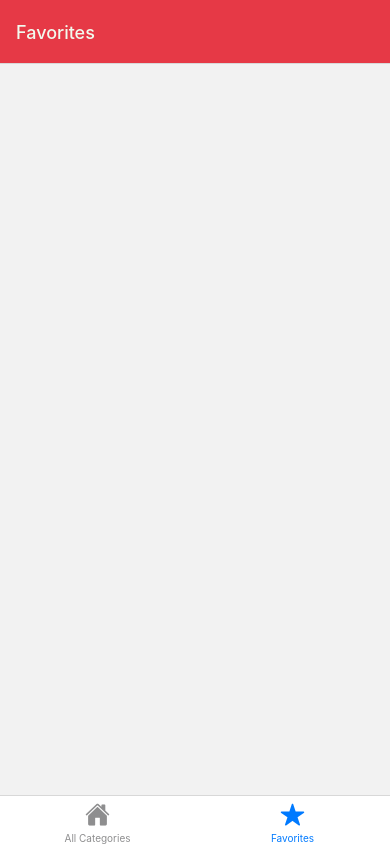
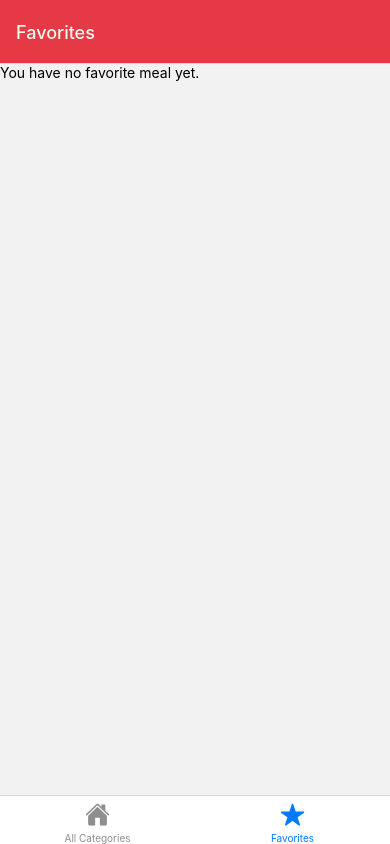
Before and after one commit to washtakzo/Restaurant-App, a React Native app: screen /FavMealsScreen in a window 390 px wide. Built offline with nearby package versions, Linux system fonts and the light colour scheme.

Commit message:
FavMealsScreen handle no favorite meal scenario

```diff
--- /dev/null
+++ b/components/MealsList.tsx
@@ -0,0 +1,36 @@
+import { StyleSheet, Text, View, FlatList } from "react-native";
+import React from "react";
+import Meal from "./Meal";
+
+type Props = {
+  items: Meal[];
+};
+
+const MealsList = ({ items }: Props) => {
+  return (
+    <View style={styles.container}>
+      <FlatList
+        data={items}
+        renderItem={({ item }: { item: Meal }) => (
+          <Meal
+            id={item.id}
+            title={item.title}
+            imageUrl={item.imageUrl}
+            duration={item.duration}
+            complexity={item.complexity}
+            affordability={item.affordability}
+          />
+        )}
+        keyExtractor={(item) => item.id}
+      />
+    </View>
+  );
+};
+
+export default MealsList;
+
+const styles = StyleSheet.create({
+  container: {
+    flex: 1,
+  },
+});
--- a/screens/FavMealsScreen.tsx
+++ b/screens/FavMealsScreen.tsx
@@ -1,36 +1,17 @@
 import { StyleSheet, Text, View, FlatList } from "react-native";
 import React from "react";
 import MealsContext from "../store/meals-context";
-import Meal from "../components/Meal";
+import MealsList from "../components/MealsList";
 
 const FavMealsScreen = () => {
   const mealsCtx = React.useContext(MealsContext);
   const favMeals = mealsCtx.meals.filter((meal) => meal.isFavorite);
 
-  return (
-    <View style={styles.container}>
-      <FlatList
-        data={favMeals}
-        renderItem={({ item }: { item: Meal }) => (
-          <Meal
-            id={item.id}
-            title={item.title}
-            imageUrl={item.imageUrl}
-            duration={item.duration}
-            complexity={item.complexity}
-            affordability={item.affordability}
-          />
-        )}
-        keyExtractor={(item: Meal) => item.id}
-      />
-    </View>
-  );
+  if (favMeals.length === 0) {
+    return <Text>You have no favorite meal yet.</Text>;
+  }
+
+  return <MealsList items={favMeals} />;
 };
 
 export default FavMealsScreen;
-
-const styles = StyleSheet.create({
-  container: {
-    flex: 1,
-  },
-});
--- a/screens/MealsOverviewScreen.tsx
+++ b/screens/MealsOverviewScreen.tsx
@@ -4,6 +4,7 @@ import { MEALS, CATEGORIES } from "../data/dummy-data";
 import { useRoute } from "@react-navigation/native";
 import Meal from "../components/Meal";
 import MealsContext from "../store/meals-context";
+import MealsList from "../components/MealsList";
 
 type MealsOverviewRoute = {
   params: { categoryId: string };
@@ -42,32 +43,9 @@ const MealsOverviewScreen = ({ route, navigation }: Props) => {
     meal.categoryIds.includes(categoryId)
   );
 
-  return (
-    <View style={styles.container}>
-      <FlatList
-        data={displayedMeals}
-        renderItem={({ item }) => (
-          <Meal
-            id={item.id}
-            title={item.title}
-            imageUrl={item.imageUrl}
-            duration={item.duration}
-            complexity={item.complexity}
-            affordability={item.affordability}
-          />
-        )}
-        keyExtractor={(item) => item.id}
-      />
-    </View>
-  );
+  return <MealsList items={displayedMeals} />;
 };
 
 export default MealsOverviewScreen;
 
-const deviceWidth = Dimensions.get("window").width;
-
-const styles = StyleSheet.create({
-  container: {
-    flex: 1,
-  },
-});
+const styles = StyleSheet.create({});
```
